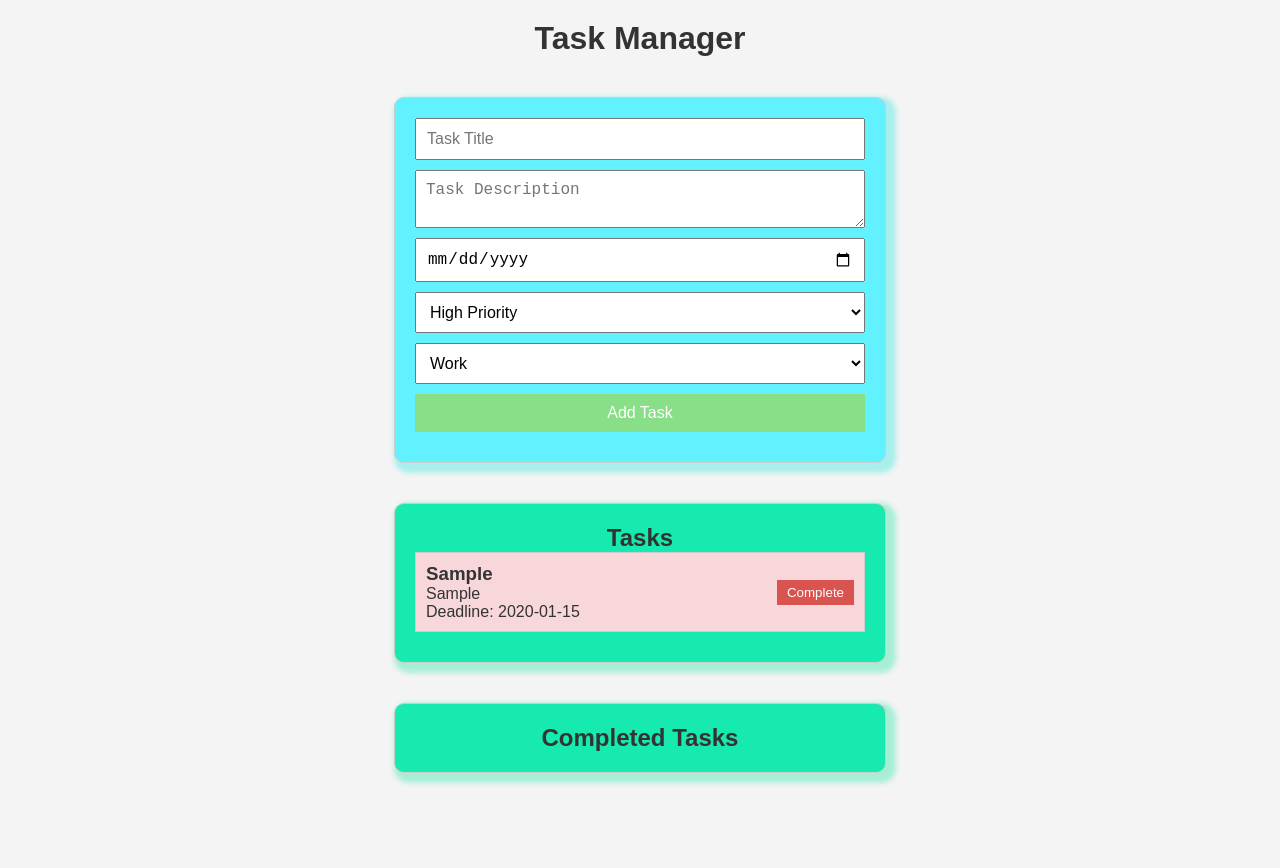
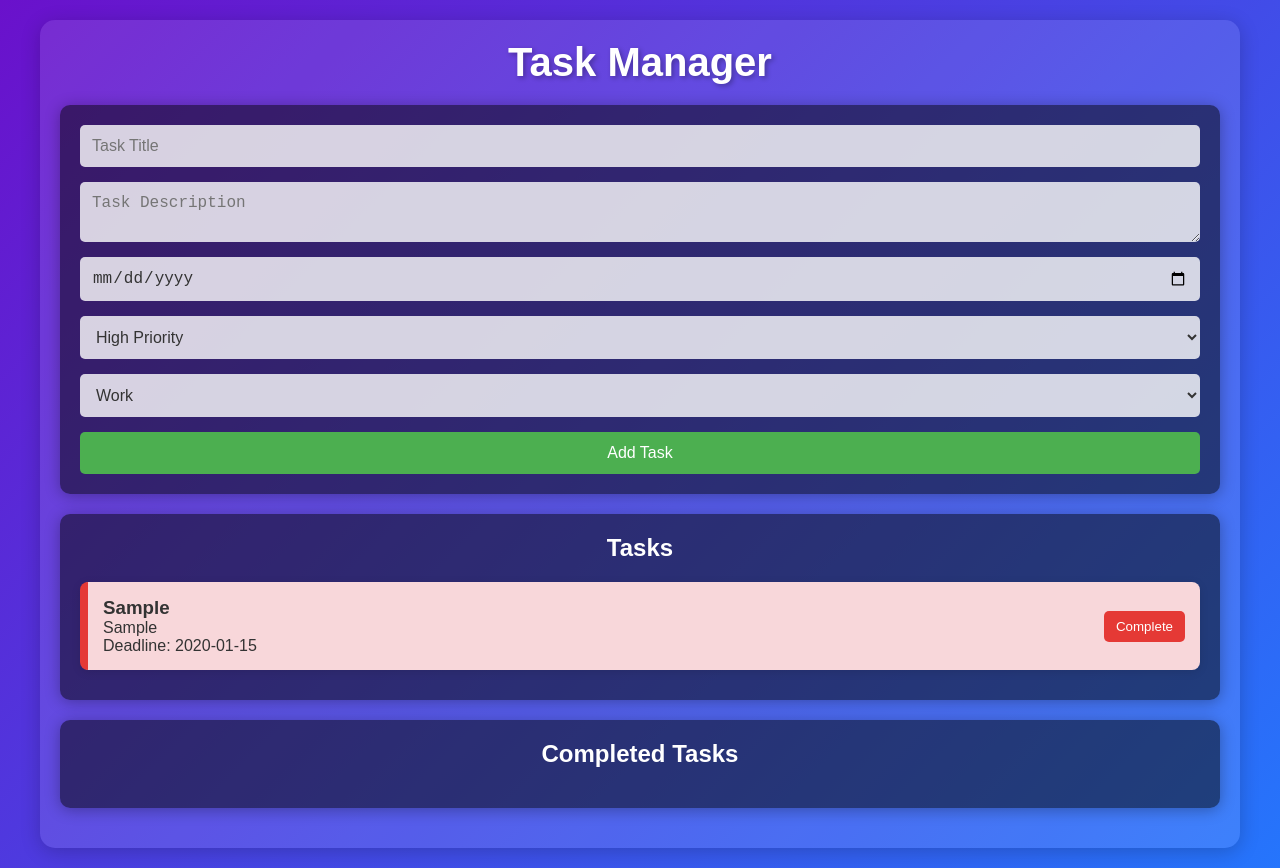
Before and after one commit to Navaneethapadma/TODO-Project, a plain HTML site: page index.html in a window 1280 px wide. Both pictures are taken after typing "Sample", "Sample", "2020-01-15" into the empty fields and a click on the button "Add Task". Before the commit the page ends 833 px from the top, so only its background shows below. Drawn offline with Linux system fonts and the light colour scheme.

Commit message:
Update style.css

```diff
--- a/style.css
+++ b/style.css
@@ -1,141 +1,157 @@
 * {
     margin: 0;
     padding: 0;
-    box-sizing:content-box;
-
+    box-sizing: border-box;
 }
 
 body {
-    font-family: Arial, sans-serif;
-    background-color: #f4f4f4;
-    color: #333;
+    font-family: 'Arial', sans-serif;
+    background: linear-gradient(135deg, #6a11cb, #2575fc);
+    color: #fff;
+    margin: 0;
 }
-#task-form {
-    background-color: #62f2ff;
-    width: 50%;
-    margin: 40px auto;
+
+.container {
+    max-width: 1200px;
+    margin: 20px auto;
     padding: 20px;
-    border: 1px solid #ccc;
-    border-radius: 10px;
-    box-shadow:5px 5px 5px 5px rgba(54, 229, 223, 0.4);
-}
-.container {
-    max-width: 900px;
-    margin: 0 auto;
-    padding: 20px;
+    background: rgba(255, 255, 255, 0.1);
+    border-radius: 15px;
+    box-shadow: 0 4px 20px rgba(0, 0, 0, 0.2);
 }
 
 h1, h2 {
     text-align: center;
+    margin-bottom: 20px;
 }
 
+h1 {
+    font-size: 2.5rem;
+    text-shadow: 2px 2px 5px rgba(0, 0, 0, 0.3);
+}
+
+#task-form {
+    background: rgba(0, 0, 0, 0.5);
+    padding: 20px;
+    border-radius: 10px;
+    box-shadow: 0 2px 15px rgba(0, 0, 0, 0.3);
+    margin-bottom: 20px;
+}
 
 form {
     display: flex;
     flex-direction: column;
+    gap: 15px;
+}
+
+form input, form textarea, form select, form button {
+    padding: 12px;
+    font-size: 16px;
+    border: none;
+    border-radius: 5px;
+}
+
+form input, form textarea, form select {
+    background: rgba(255, 255, 255, 0.8);
+    color: #333;
+}
+
+form button {
+    background: #4caf50;
+    color: white;
+    cursor: pointer;
+    transition: background 0.3s ease;
+}
+
+form button:hover {
+    background: #45a049;
+}
+
+#task-list, #completed-task-list {
+    background: rgba(0, 0, 0, 0.5);
+    padding: 20px;
+    border-radius: 10px;
+    box-shadow: 0 2px 15px rgba(0, 0, 0, 0.3);
     margin-bottom: 20px;
 }
 
-form input, form textarea, form select, form button {
-    margin-bottom: 10px;
-    padding: 10px;
-    font-size: 16px;
-}
-
-form button {
-    background-color: #88df88;
-    color: white;
-    border: none;
-    cursor: pointer;
-}
-
-form button:hover {
-    background-color: #8ea48e;
-}
-
-
 ul {
     list-style: none;
+    padding: 0;
 }
 
 .task-item {
-    background-color: #fff;
-    border: 1px solid #ccc;
-    padding: 10px;
+    background: rgba(255, 255, 255, 0.9);
+    color: #333;
+    padding: 15px;
+    border-radius: 8px;
     margin-bottom: 10px;
     display: flex;
     justify-content: space-between;
     align-items: center;
+    box-shadow: 0 2px 10px rgba(0, 0, 0, 0.1);
 }
 
-.task-item .task-info {
-    flex: 1;
+.task-item.high-priority {
+    border-left: 8px solid #e53935;
+}
+
+.task-item.medium-priority {
+    border-left: 8px solid #ffb300;
+}
+
+.task-item.low-priority {
+    border-left: 8px solid #43a047;
+}
+
+.task-item.completed {
+    background: rgba(200, 200, 200, 0.9);
+    text-decoration: line-through;
+    color: #999;
 }
 
 .task-item button {
-    background-color: #d9534f;
+    background: #e53935;
     color: white;
     border: none;
-    padding: 5px 10px;
+    padding: 8px 12px;
+    border-radius: 5px;
     cursor: pointer;
+    transition: background 0.3s ease;
 }
 
 .task-item button:hover {
-    background-color: #c9302c;
-}
-#task-list, #completed-task-list {
-    background-color: rgb(22, 234, 174);
-    width: 50%;
-    margin: 40px auto;
-    padding: 20px;
-    border: 1px solid #ccc;
-    border-radius: 10px;
-    box-shadow: 5px 5px 5px 5px rgba(53, 231, 169, 0.4);
+    background: #d32f2f;
 }
 
-.deadline-alert {
-    background-color: #d31212;
+@media (max-width: 768px) {
+    #task-form, #task-list, #completed-task-list {
+        width: 90%;
+        margin: 10px auto;
     }
 
-.completed-task {
-    text-decoration: line-through;
-    color: white;
-}
-
-.work {
-    background-color: #e9ecef;
-}
-
-.personal {
-    background-color: #fff3cd;
-}
-
-.completed {
-    text-decoration: line-through;
-}
-@media (max-width: 768px) {
     .task-item {
         flex-direction: column;
-        align-items: flex-start;
-    }
-
-    form input, form textarea, form select, form button {
-        font-size: 14px;
+        gap: 10px;
+        text-align: left;
     }
 }
 
-.task-item {
-    background-color: #fff;
+@media (max-width: 480px) {
+    body {
+        margin: 0;
     }
 
-.task-item.high-priority {
-    background-color: #ff5100;
+    #task-form, #task-list, #completed-task-list {
+        width: 100%;
+        margin: 5px auto;
     }
 
-.task-item.medium-priority {
-    background-color: #ffff00;
+    .container {
+        padding: 10px;
     }
 
-.task-item.low-priority {
-    background-color: #00ff00;
+    h1 {
+        font-size: 2rem;
     }
+}
```
Lines whose indentation alone changed are shown as unchanged.
